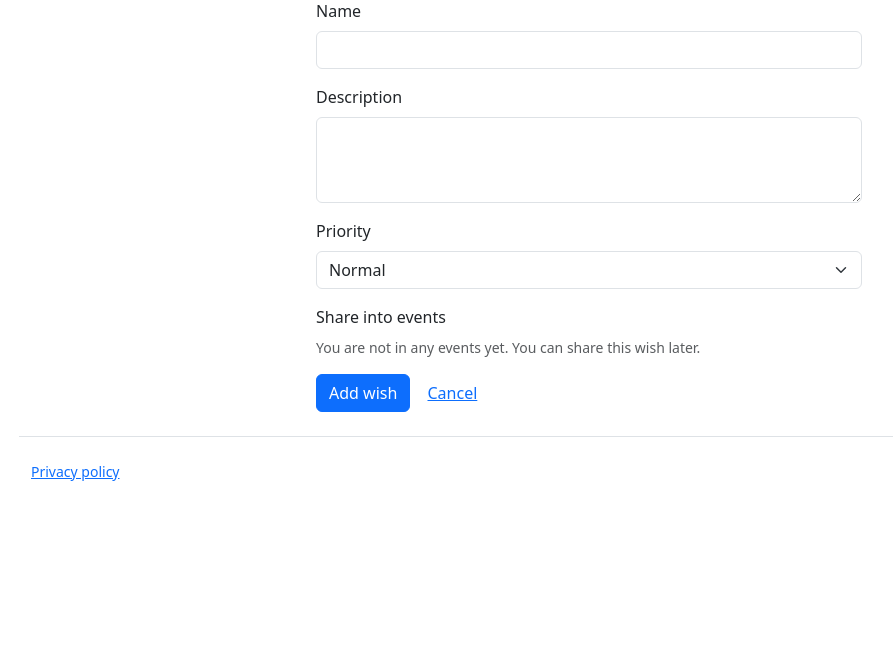
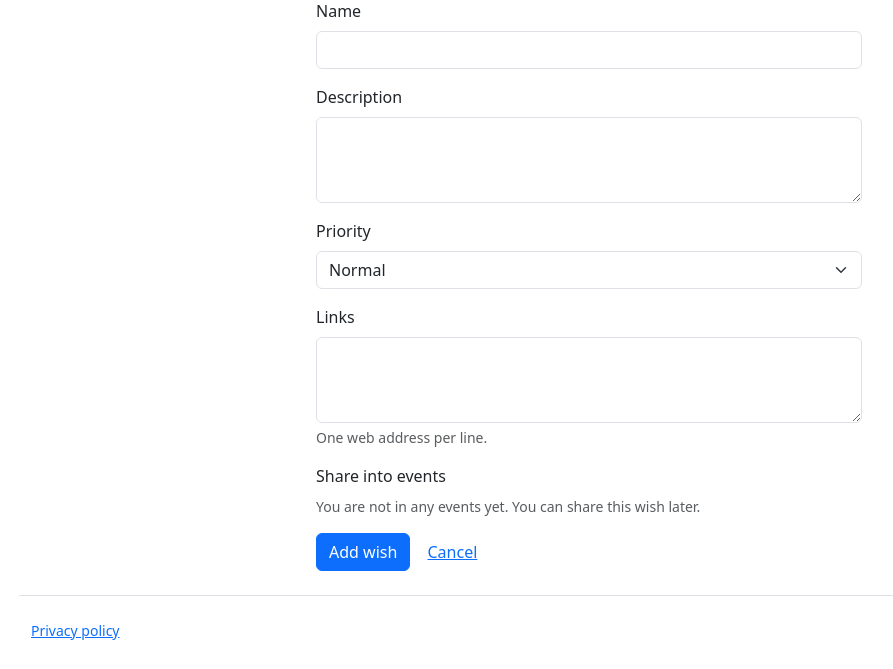
Before and after one commit to ciakval/gifter, a Django app: page /wishes/new/ in a window 1280 px wide. Shown: the part 131-800 px from the top of the page, without its empty margins (51-944 px from the left). Run offline with Django 5.2, Linux system fonts and the light colour scheme; the visitor is signed in with stand-in values (Sample User, id 1); data that the repository does not hold is empty; some libraries are stand-ins or nearby versions.

Commit message:
feat(02-02): validated wish links, edit and soft delete
- normalize_links checks the raw scheme before prefixing, rejects non-http(s)
- wish_edit writes only editable columns, wish_delete is an idempotent soft delete
- Wishlist shows Edit and Delete controls

Co-Authored-By: Claude Sonnet 5.5 <noreply@anthropic.com>

```diff
--- a/gifter/forms.py
+++ b/gifter/forms.py
@@ -1,4 +1,8 @@
+from urllib.parse import urlsplit, urlunsplit
+
 from django import forms
+from django.core.exceptions import ValidationError
+from django.core.validators import URLValidator
 from django.db.models import F
 from django.utils.formats import date_format
 from django.utils.translation import gettext_lazy as _
@@ -33,6 +37,57 @@ class EventForm(BootstrapFormMixin, forms.ModelForm):
         }
 
 
+MAX_LINK_LENGTH = 2000
+
+
+def normalize_links(raw):
+    """Parse one-URL-per-line text into a list of normalized http(s) addresses.
+
+    The scheme is checked on the raw line BEFORE any "https://" prefix is added: prefixing first
+    would turn "mailto:anna@example.com" into a URL that URLValidator accepts (userinfo + host).
+    Every bad line is reported, not just the first.
+    """
+    validator = URLValidator(schemes=["http", "https"])
+    urls = []
+    errors = []
+    for line in (raw or "").splitlines():
+        line = line.strip()
+        if not line:
+            continue
+        error = ValidationError(
+            _("“%(value)s” is not a web address starting with http:// or https://."),
+            code="invalid_link",
+            params={"value": line},
+        )
+        scheme = urlsplit(line).scheme
+        # A "scheme" containing a dot is really a host with a port (alza.cz:8080/x).
+        if scheme and "." not in scheme:
+            if scheme.lower() not in ("http", "https"):
+                errors.append(error)
+                continue
+            candidate = line
+        else:
+            candidate = f"https://{line}"
+        if len(candidate) > MAX_LINK_LENGTH:
+            errors.append(error)
+            continue
+        try:
+            validator(candidate)
+            parts = urlsplit(candidate)
+        except (ValidationError, ValueError):
+            errors.append(error)
+            continue
+        # Lowercase the scheme and host only; userinfo, path, query and fragment stay as typed.
+        userinfo, at, host_port = parts.netloc.rpartition("@")
+        netloc = f"{userinfo}{at}{host_port.lower()}"
+        url = urlunsplit((parts.scheme.lower(), netloc, parts.path, parts.query, parts.fragment))
+        if url not in urls:
+            urls.append(url)
+    if errors:
+        raise ValidationError(errors)
+    return urls
+
+
 class EventChoiceField(forms.ModelMultipleChoiceField):
     def label_from_instance(self, event):
         if event.date:
@@ -52,9 +107,16 @@ class WishForm(BootstrapFormMixin, forms.ModelForm):
         label=_("Share into events"),
     )
 
+    links = forms.CharField(
+        required=False,
+        widget=forms.Textarea(attrs={"rows": 3}),
+        label=_("Links"),
+        help_text=_("One web address per line."),
+    )
+
     class Meta:
         model = Wish
-        fields = ["name", "description", "priority", "events"]
+        fields = ["name", "description", "priority", "links", "events"]
         widgets = {"description": forms.Textarea(attrs={"rows": 3})}
 
     def __init__(self, *args, owner, **kwargs):
@@ -65,3 +127,6 @@ class WishForm(BootstrapFormMixin, forms.ModelForm):
         # A new wish starts ticked into every event; an edit keeps the actual shares.
         if not self.is_bound and self.instance.pk is None:
             self.initial["events"] = [event.pk for event in queryset]
+
+    def clean_links(self):
+        return "\n".join(normalize_links(self.cleaned_data["links"]))
--- a/gifter/templates/gifter/wishlist.html
+++ b/gifter/templates/gifter/wishlist.html
@@ -8,7 +8,7 @@
   <a href="{% url 'wish_create' %}" class="btn btn-primary">{% translate "Add wish" %}</a>
 </div>
 {% for wish in wishes %}
-  {% include "gifter/includes/owner_wish.html" with show_events=True show_actions=show_actions %}
+  {% include "gifter/includes/owner_wish.html" with show_events=True show_actions=True %}
 {% empty %}
   <p class="text-body-secondary">{% translate "Your wishlist is empty. Add the first thing you would like to get." %}</p>
 {% endfor %}
--- a/gifter/urls.py
+++ b/gifter/urls.py
@@ -9,6 +9,8 @@ urlpatterns = [
     path("events/<int:pk>/", views.event_detail, name="event_detail"),
     path("wishes/", views.wishlist, name="wishlist"),
     path("wishes/new/", views.wish_create, name="wish_create"),
+    path("wishes/<int:pk>/edit/", views.wish_edit, name="wish_edit"),
+    path("wishes/<int:pk>/delete/", views.wish_delete, name="wish_delete"),
     path("invite/<slug:token>/", views.invite, name="invite"),
     path("privacy/", views.privacy, name="privacy"),
 ]
--- a/gifter/views.py
+++ b/gifter/views.py
@@ -187,3 +187,29 @@ def invite(request, token):
             "creator_name": event.created_by.display_name if event.created_by else None,
         },
     )
+
+
+def wish_edit(request, pk):
+    wish = get_object_or_404(Wish, pk=pk, owner=request.user, status=Wish.Status.ACTIVE)
+    form = WishForm(request.POST or None, instance=wish, owner=request.user)
+    if request.method == "POST" and form.is_valid():
+        with transaction.atomic():
+            wish = form.save(commit=False)
+            # Never write status here: a delete racing this edit must not be undone.
+            wish.save(update_fields=["name", "description", "priority", "links", "updated_at"])
+            form.save_m2m()
+        messages.success(request, _("Wish saved."))
+        return redirect("wishlist")
+    return render(request, "gifter/wish_form.html", {"form": form, "is_edit": True})
+
+
+def wish_delete(request, pk):
+    if request.method == "POST":
+        # Any status, so a repeated delete is a harmless no-op with the same outcome.
+        wish = get_object_or_404(Wish, pk=pk, owner=request.user)
+        wish.status = Wish.Status.WITHDRAWN
+        wish.save(update_fields=["status", "updated_at"])
+        messages.success(request, _("Wish deleted."))
+        return redirect("wishlist")
+    wish = get_object_or_404(Wish, pk=pk, owner=request.user, status=Wish.Status.ACTIVE)
+    return render(request, "gifter/wish_confirm_delete.html", {"wish": wish})
```
Also changed, not shown: gifter/templates/gifter/wish_confirm_delete.html (added, +18 -0 lines), gifter/tests/test_wishes.py (+1 -1 lines).
